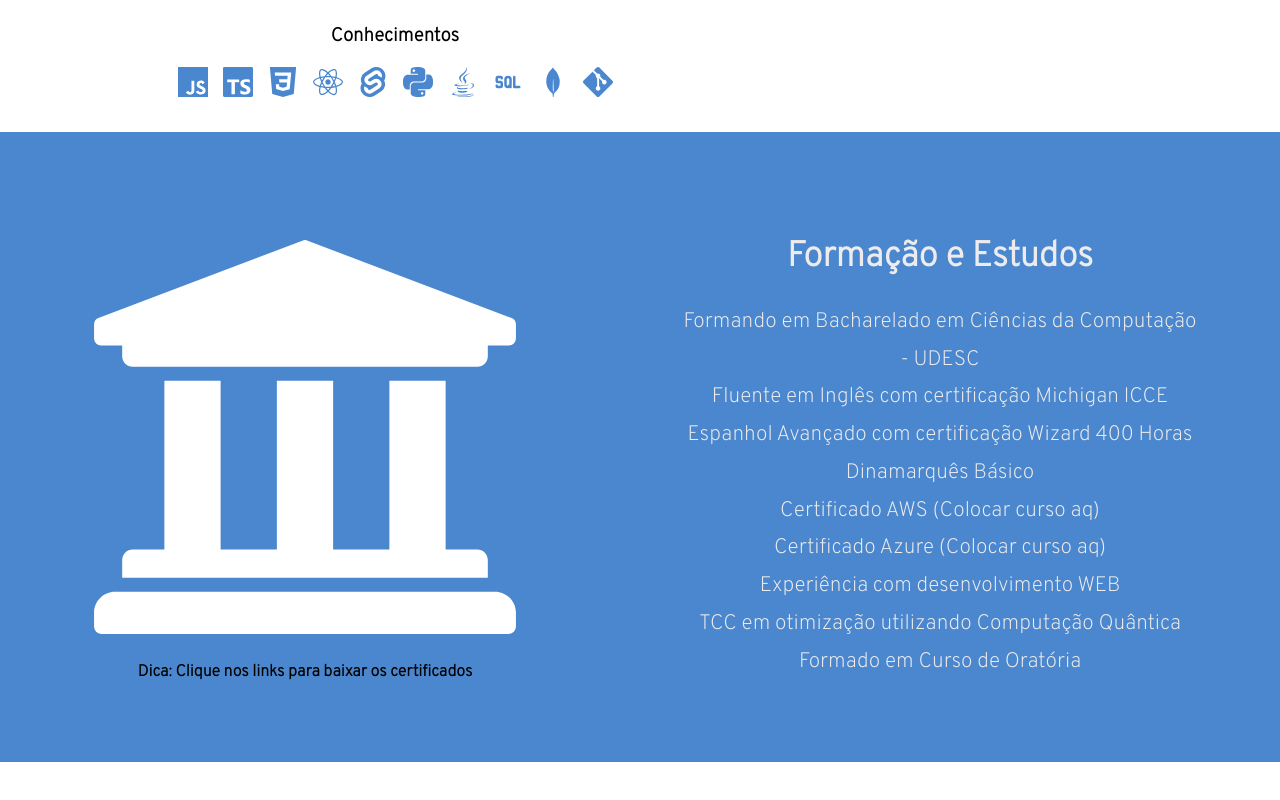
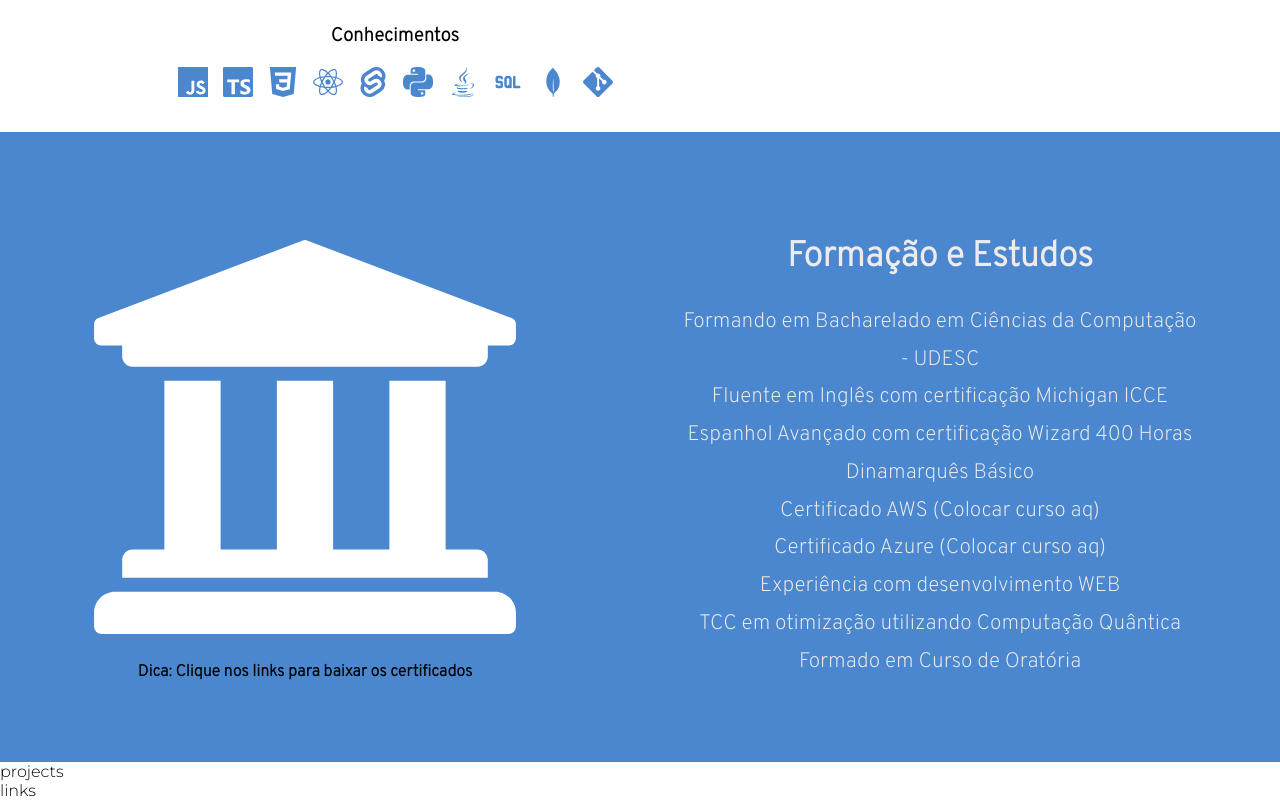
Before and after one commit to vitorbclemes/My-Old-Portfolio-WEBDEV, a React (Create React App) app: page / in a window 1280 px wide. Shown: the part 555-1355 px from the top of the page. Before the commit the page ends 1317 px from the top, so only its background shows below. Built offline with nearby package versions, Linux system fonts and the light colour scheme.

Commit message:
feat: add anchor and create left components

```diff
--- a/src/App.jsx
+++ b/src/App.jsx
@@ -1,7 +1,10 @@
+import { useRef } from "react";
 import { styled } from "styled-components";
 import About from "./components/About";
 import Header from "./components/Header";
 import Degree from "./components/Degree";
+import Projects from "./components/Projects";
+import Links from "./components/Links";
 
 const Wrapper = styled.div`
   width: 100%;
@@ -9,11 +12,42 @@ const Wrapper = styled.div`
 `
 
 function App() {
+  const aboutRef = useRef(null);
+  const degreeRef = useRef(null);
+  const projectsRef = useRef(null);
+  const linksRef = useRef(null);
+
+  const handleScrollToAbout = () => {
+    aboutRef.current.scrollIntoView({ behavior: "smooth", block:'start',inline: 'nearest' });
+  };
+
+  const handleScrollToDegree = () => {
+    degreeRef.current.scrollIntoView({ behavior: 'smooth', block:'start',inline: 'nearest' });
+  };
+
+  const handleScrollToProjects = () => {
+    projectsRef.current.scrollIntoView({ behavior: 'smooth', block:'start',inline: 'nearest' });
+  };
+
+  const handleScrollToLinks = () => {
+    linksRef.current.scrollIntoView({ behavior: 'smooth', block:'start', inline: 'nearest' });
+  };
+
   return (
     <Wrapper>
-      <Header/>
-      <About/>
-      <Degree/>
+      <Header handleScrollToAbout={handleScrollToAbout} handleScrollToDegree={handleScrollToDegree} handleScrollToProjects={handleScrollToProjects} handleScrollToLinks={handleScrollToLinks} />
+      <div ref={aboutRef}>
+        <About/>
+      </div>
+      <div ref={degreeRef}>
+        <Degree/>
+      </div>
+      <div ref={projectsRef}>
+        <Projects/>
+      </div>
+      <div ref={linksRef}>
+        <Links/>
+      </div>
     </Wrapper>
   );
 }
--- a/src/components/Header/index.jsx
+++ b/src/components/Header/index.jsx
@@ -3,17 +3,13 @@ import { Container,Logo, OptionsGrid, SpanGrid } from './styles';
 
 
 
-const Header = () => {
+const Header = ({ handleScrollToAbout, handleScrollToDegree, handleScrollToProjects, handleScrollToLinks}) => {
     const optionsList = [
-        {text:"Sobre mim",direction:'about'},
-        {text:"Formação",direction:'degree'},
-        {text:"Meus Projetos",direction:'projects'},
-        {text:"Links úteis",direction:'links'},
+        {text:"Sobre mim",direction:handleScrollToAbout},
+        {text:"Formação",direction:handleScrollToDegree},
+        {text:"Meus Projetos",direction:handleScrollToProjects},
+        {text:"Links úteis",direction:handleScrollToLinks},
     ]
-
-    function slideTo(direction){
-        console.log(direction)
-    }
 
     return (
         <Container>
@@ -21,7 +17,7 @@ const Header = () => {
                 <Logo src="./logo.png" alt="test"/>
                     <OptionsGrid>
                         {optionsList.map((option) => (
-                            <SpanGrid onClick={slideTo(option.direction)}>{option.text}</SpanGrid>
+                            <SpanGrid onClick={option.direction}>{option.text}</SpanGrid>
                         ))}
                 </OptionsGrid>
             </div>
--- /dev/null
+++ b/src/components/Links/index.jsx
@@ -0,0 +1,10 @@
+import React from 'react';
+
+const Links = () => {
+    return (
+    <div>
+        links
+    </div> );
+}
+
+export default Links;
--- /dev/null
+++ b/src/components/Projects/index.jsx
@@ -0,0 +1,10 @@
+import React from 'react';
+
+const Projects = () => {
+    return (
+    <div>
+        projects
+    </div> );
+}
+
+export default Projects;
```
Also changed, not shown: src/components/Links/styles.js (added), src/components/Projects/styles.js (added).
